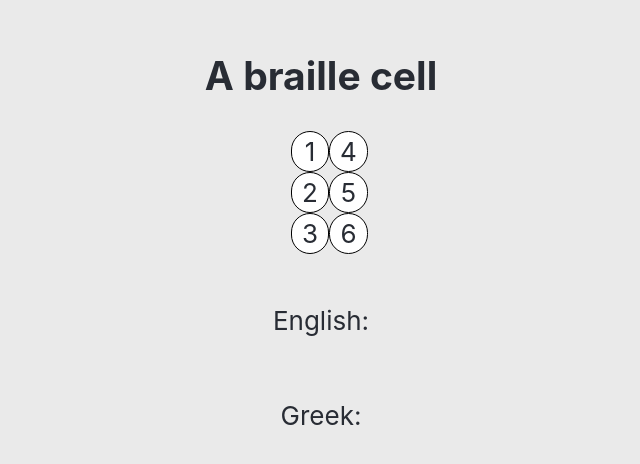
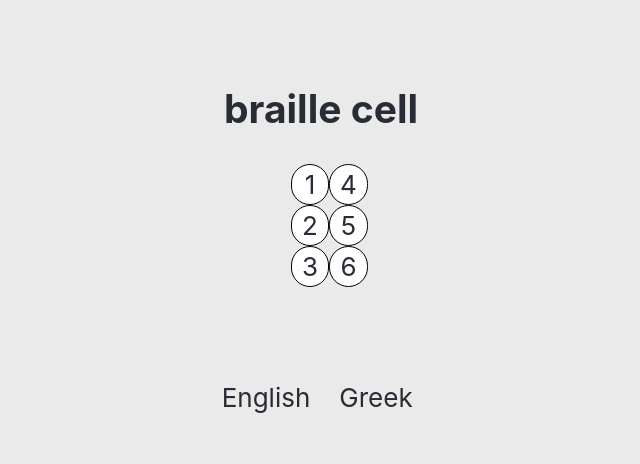
Before and after one commit to Krispy2009/braille-buddy, a React (Create React App) app: page / in a window 1280 px wide. Shown: the part 168-632 px from the top of the page, without its empty margins (319-959 px from the left). Built offline with nearby package versions, Linux system fonts and the light colour scheme.

Commit message:
add css to make letters look better

```diff
--- a/src/App.css
+++ b/src/App.css
@@ -48,4 +48,19 @@
 
 .TranslatedLetter {
   font-size: 3em;
+  display: block;
+  min-height: 70px;
 }
+
+.results {
+  padding-top: 25px;
+  display: flex;
+  flex-direction: row;
+}
+
+.result {
+  margin-left: 5px;
+  margin-right: 5px;
+  width: 100px;
+  height: 100px;
+}
--- a/src/components/Board/Board.tsx
+++ b/src/components/Board/Board.tsx
@@ -3,7 +3,7 @@ import { Cell } from "../Cell/Cell";
 
 export const Board = () => (
   <div>
-    <h2> A braille cell</h2>
+    <h2> braille cell</h2>
     <Cell />
   </div>
 );
--- a/src/components/Cell/Cell.tsx
+++ b/src/components/Cell/Cell.tsx
@@ -11,6 +11,7 @@ export const Cell: React.FC = () => {
     dot5: false,
     dot6: false,
   });
+
   const [letterEN, setLetterEN] = React.useState("");
   const [letterGR, setLetterGR] = React.useState("");
 
@@ -18,6 +19,7 @@ export const Cell: React.FC = () => {
     const newCells: CellType = { ...cells };
     newCells[dot] = !cells[dot];
     setCells(newCells);
+
     const translatedLetterEN: string = translateCellToLetter(newCells);
     setLetterEN(translatedLetterEN);
 
@@ -88,11 +90,13 @@ export const Cell: React.FC = () => {
           onClick={onClick}
         />
       </div>
-      <div>
-        English: <span className={"TranslatedLetter"}>{letterEN}</span>
-      </div>
-      <div>
-        Greek: <span className={"TranslatedLetter"}>{letterGR}</span>
+      <div className={"results"}>
+        <div className={"result"}>
+          <span className={"TranslatedLetter"}>{letterEN}</span> English
+        </div>
+        <div className={"result"}>
+          <span className={"TranslatedLetter"}>{letterGR} </span> Greek
+        </div>
       </div>
     </div>
   );
```
